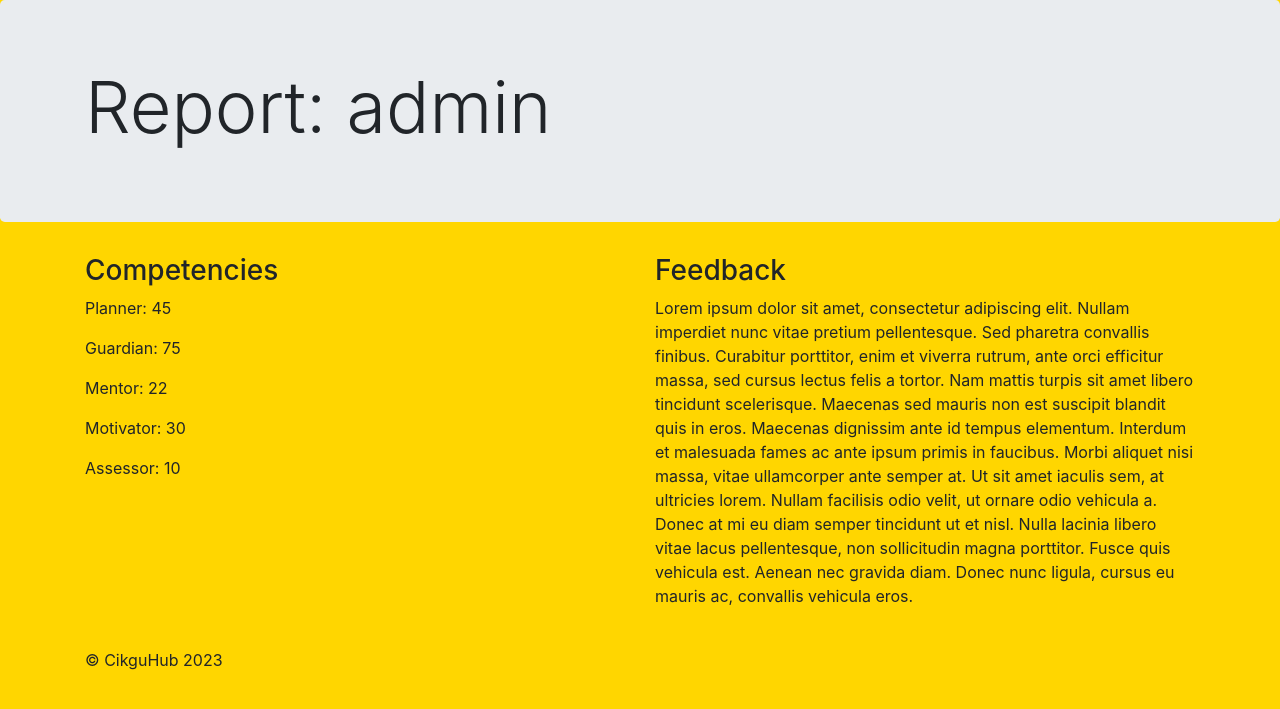
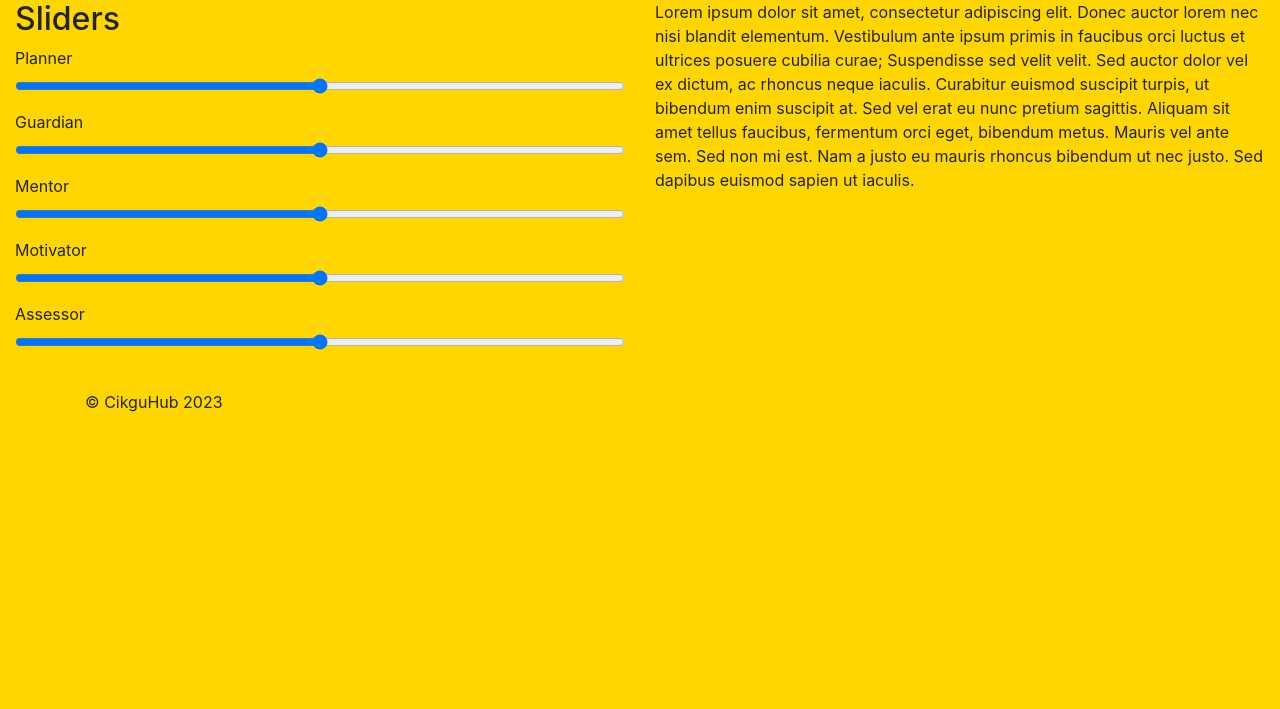
Before and after one commit to chriskok/cikguhub, a Django app: page /report/user_report/ in a window 1280 px wide. Shown: the part 56-765 px from the top of the page. Run offline with Django 4.2, Linux system fonts and the light colour scheme; a user stored in the database is signed in; data comes from the database, SQL or seed files in the repository; parts of the project's set-up code (start-up, migrations or seed data) failed here and were passed over; some libraries are stand-ins or nearby versions.

Commit message:
basic frontend from chatgpt :o

```diff
--- a/templates/report.html
+++ b/templates/report.html
@@ -1,32 +1,38 @@
 {% extends 'base.html' %}
 
-{% block title %} CikguHub - Report {% endblock %}
+{% block title %} CikguHub - Recommendations {% endblock %}
 
 {% block content %}
-
-<main role="main">
-
-    <!-- Main jumbotron for a primary marketing message or call to action -->
-    <div class="jumbotron">
-        <div class="container">
-            <h1 class="display-3">Report: {{ user.username }}</h1>
+<div class="container-fluid">
+  <div class="row">
+    <div class="col-md-6">
+      <h2>Sliders</h2>
+      <form>
+        <div class="form-group">
+          <label for="planner">Planner</label>
+          <input type="range" class="form-control-range" id="planner">
         </div>
+        <div class="form-group">
+          <label for="guardian">Guardian</label>
+          <input type="range" class="form-control-range" id="guardian">
+        </div>
+        <div class="form-group">
+          <label for="mentor">Mentor</label>
+          <input type="range" class="form-control-range" id="mentor">
+        </div>
+        <div class="form-group">
+          <label for="motivator">Motivator</label>
+          <input type="range" class="form-control-range" id="motivator">
+        </div>
+        <div class="form-group">
+          <label for="assessor">Assessor</label>
+          <input type="range" class="form-control-range" id="assessor">
+        </div>
+      </form>
     </div>
-
-    <div class="container">
-        <div class="row">
-            <div class="col-sm col-md-6">
-                <h3>Competencies</h3>
-                <p>Planner: {{ planner_score }}</p>
-                <p>Guardian: {{ guardian_score }}</p>
-                <p>Mentor: {{ mentor_score }}</p>
-                <p>Motivator: {{ motivator_score }}</p>
-                <p>Assessor: {{ assessor_score }}</p>
-            </div>
-            <div class="col-sm col-md-6">
-                <h3>Feedback</h3>
-                <p>{{ learner_model.feedback }}</p>
-            </div>
-        </div>
+    <div class="col-md-6">
+      <p>Lorem ipsum dolor sit amet, consectetur adipiscing elit. Donec auctor lorem nec nisi blandit elementum. Vestibulum ante ipsum primis in faucibus orci luctus et ultrices posuere cubilia curae; Suspendisse sed velit velit. Sed auctor dolor vel ex dictum, ac rhoncus neque iaculis. Curabitur euismod suscipit turpis, ut bibendum enim suscipit at. Sed vel erat eu nunc pretium sagittis. Aliquam sit amet tellus faucibus, fermentum orci eget, bibendum metus. Mauris vel ante sem. Sed non mi est. Nam a justo eu mauris rhoncus bibendum ut nec justo. Sed dapibus euismod sapien ut iaculis.</p>
     </div>
+  </div>
+</div>
 {% endblock %}
```
